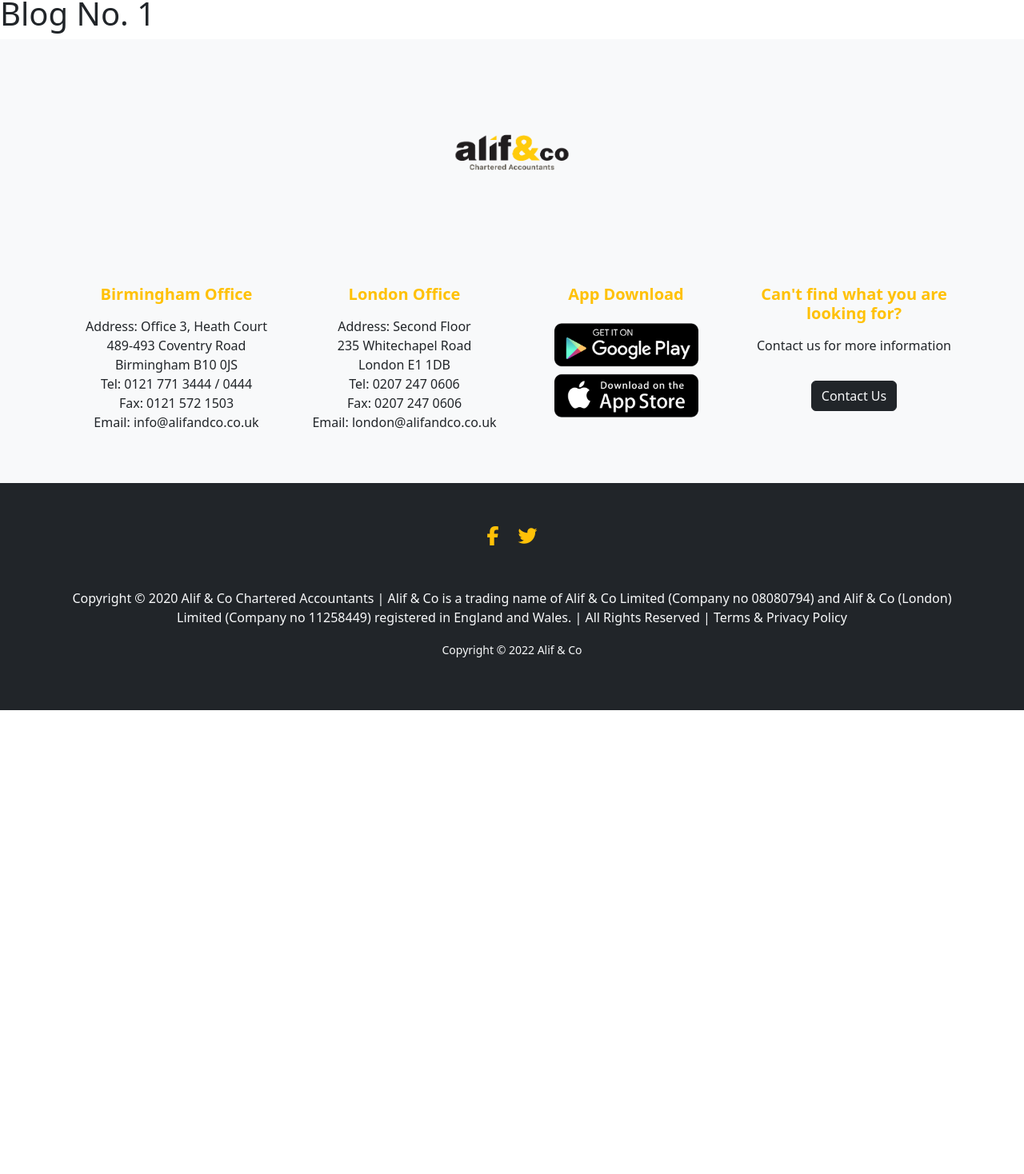
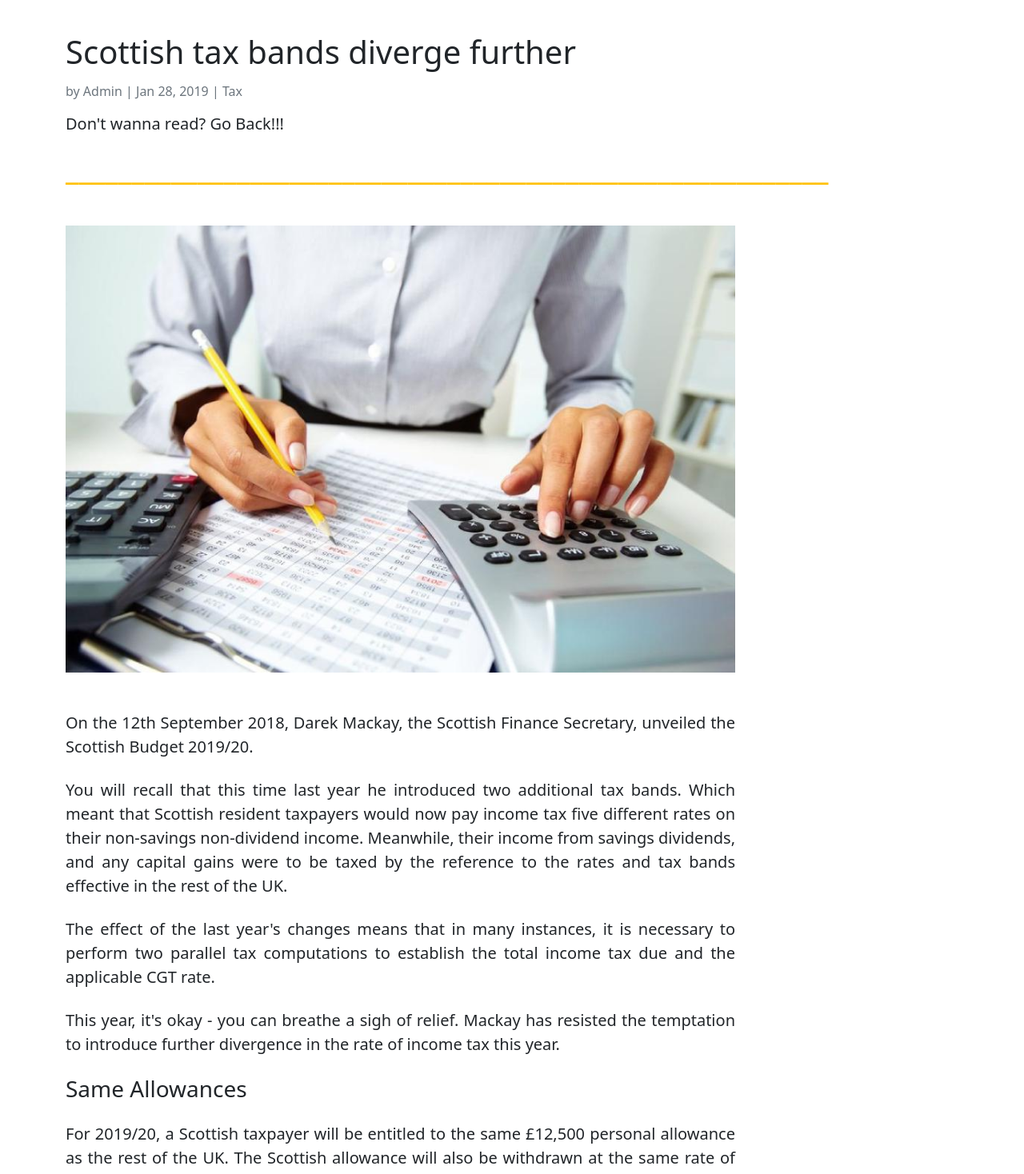
Before and after one commit to samimeadad/alifandco-final, a React (Create React App) app: page /blog/blog-1 in a window 1280 px wide. Shown: the part 300-1768 px from the top of the page at 80% size. Before the commit the page ends 1188 px from the top, so only its background shows below. Built offline with nearby package versions, Linux system fonts and the light colour scheme.

Commit message:
blog-1 ongoing

```diff
--- a/src/Pages/Blog/Blog1.js
+++ b/src/Pages/Blog/Blog1.js
@@ -1,10 +1,40 @@
 import React from 'react';
+import { Button, Container } from 'react-bootstrap';
+import { Link } from 'react-router-dom';
+import blogImage from '../../images/blog/blog1.jpg';
 
 const Blog1 = () => {
     return (
-        <div>
-            <h1>Blog No. 1</h1>
-        </div>
+        <Container className='my-5 fs-5 text-justify' style={ { textAlign: "justify" } }>
+            <section className='my-5'>
+                <h1>Scottish tax bands diverge further</h1>
+                <h6 className='text-secondary my-3'>by Admin | Jan 28, 2019 | Tax</h6>
+                <p><Link to="/blog" className='text-dark text-decoration-none'>Don't wanna read? Go Back!!!</Link></p>
+                <h1 className='fs-1 text-warning fw-bold'>__________________________________________________________</h1>
+            </section>
+            <section>
+                <img src={ blogImage } alt="BannerImage" className='img-fluid w-75 overflow-hidden' />
+            </section>
+            <section className='my-5 text-justify w-75'>
+                <p className='text-justify my-4'>
+                    On the 12th September 2018, Darek Mackay, the Scottish Finance Secretary, unveiled the Scottish Budget 2019/20.
+                </p>
+                <p className='text-justify my-4'>
+                    You will recall that this time last year he introduced two additional tax bands. Which meant that Scottish resident taxpayers would now pay income tax five different rates on their non-savings non-dividend income. Meanwhile, their income from savings dividends, and any capital gains were to be taxed by the reference to the rates and tax bands effective in the rest of the UK.
+                </p>
+                <p className='text-justify my-4'>
+                    The effect of the last year's changes means that in many instances, it is necessary to perform two parallel tax computations to establish the total income tax due and the applicable CGT rate.
+                </p>
+                <p className='text-justify my-4'>
+                    This year, it's okay - you can breathe a sigh of relief. Mackay has resisted the temptation to introduce further divergence in the rate of income tax this year.
+                </p>
+                <h3>Same Allowances</h3>
+                <p className='text-justify my-4'>
+                    For 2019/20, a Scottish taxpayer will be entitled to the same &pound;12,500 personal allowance as the rest of the UK. The Scottish allowance will also be withdrawn at the same rate of &pound;1 for every &pound;2 of adjusted net income over &pound;100,000.
+                </p>
+            </section>
+            <p className="card-text"><Link to="/blog"><Button variant="dark">Go Back</Button></Link></p>
+        </Container>
     );
 };
 
```
